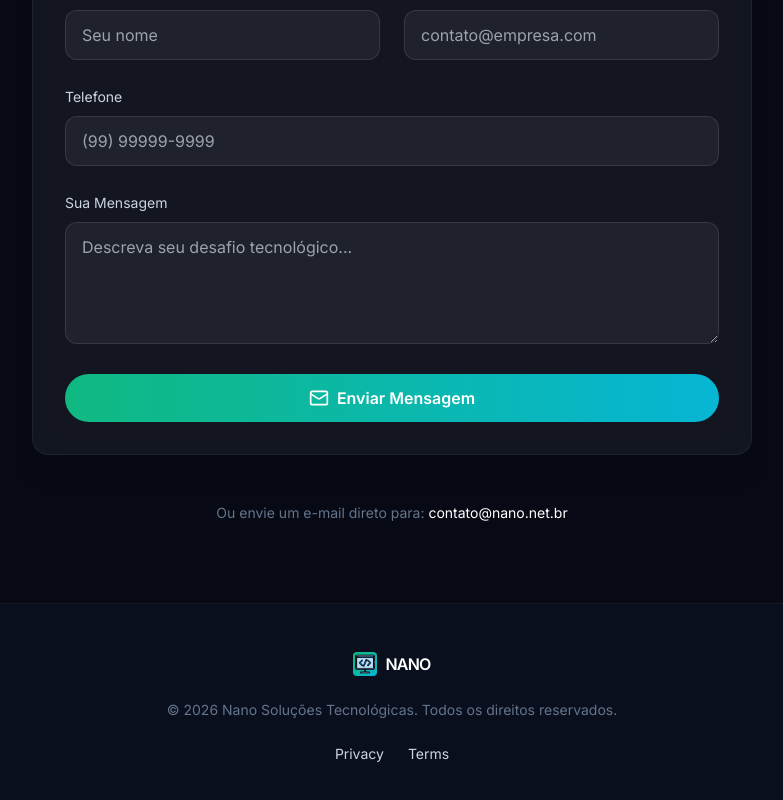
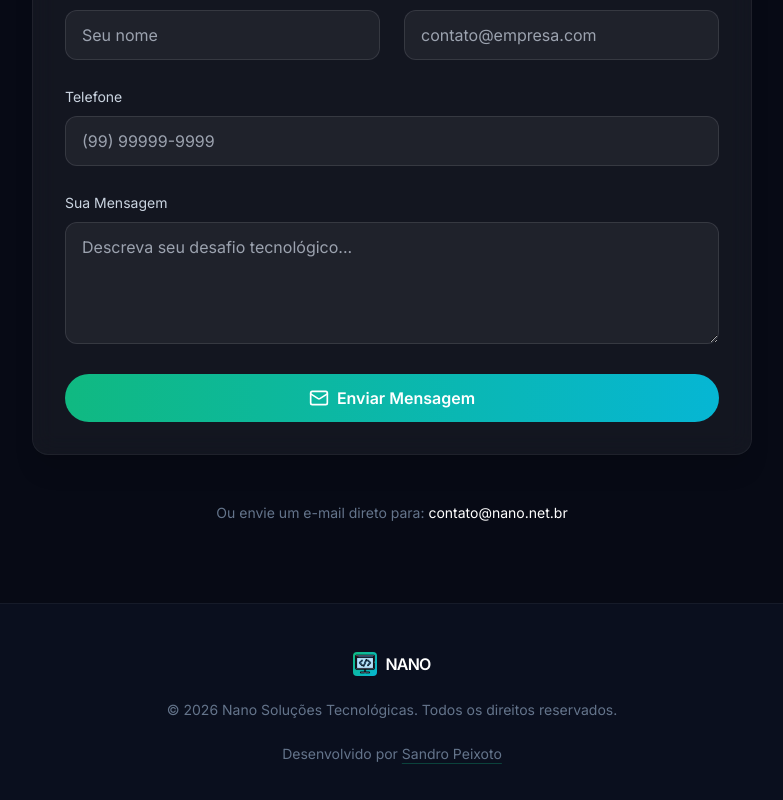
Before and after one commit to sandropeixoto/Site-Nano, a React (Vite) app: page / in a window 1280 px wide. Shown: the part 1925-2725 px from the top of the page, without its empty margins (248-1031 px from the left). Built offline with nearby package versions, Linux system fonts and the light colour scheme.

Commit message:
feat: update footer with developer signature and remove legal links

```diff
--- a/src/App.tsx
+++ b/src/App.tsx
@@ -337,9 +337,8 @@ const Footer = () => (
       <div className="text-sm text-slate-500">
         © 2026 Nano Soluções Tecnológicas. Todos os direitos reservados.
       </div>
-      <div className="flex gap-6 text-sm">
-        <a href="#" className="hover:text-white transition-colors">Privacy</a>
-        <a href="#" className="hover:text-white transition-colors">Terms</a>
+      <div className="text-sm text-slate-500">
+        Desenvolvido por <a href="https://sandropeixoto.com.br" target="_blank" rel="noopener noreferrer" className="hover:text-white transition-colors underline decoration-premium-emerald/30 underline-offset-4">Sandro Peixoto</a>
       </div>
     </div>
   </footer>
```
